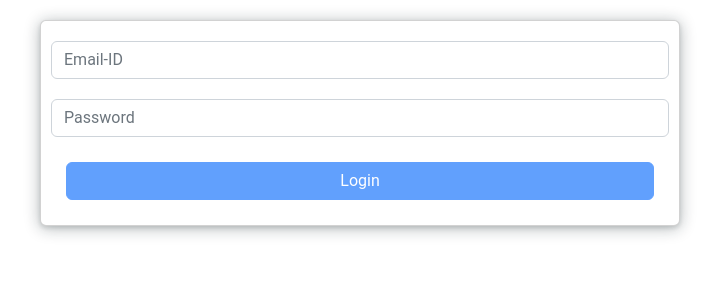
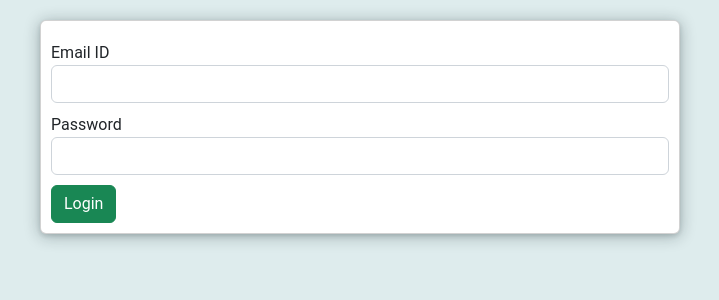
Before and after one commit to codingscenes/react-app, a React (Create React App) app: page / in a window 1280 px wide. Shown: the top 300 px of the page, without its empty margins (280-999 px from the left). Built offline with nearby package versions, Linux system fonts and the light colour scheme; the HTML template or start-up script is replaced by a standard one.

Commit message:
..............

```diff
--- a/src/App.js
+++ b/src/App.js
@@ -1,32 +1,56 @@
+/* eslint-disable no-unused-vars */
 /* eslint-disable react-hooks/exhaustive-deps */
-import React, { useEffect, useState } from 'react';
-import Login from './components/Login';
-
-import Main from './components/Main';
+import React, { useState } from 'react';
+import Input from './UI/Input';
 
 const App = () => {
-  const [isLoggedIn, setIsLoggedIn] = useState(false);
+  const [email, setEmail] = useState('');
+  const [password, setPassword] = useState('');
+  const [invalidEmail, setInvalidEmail] = useState(false);
+  const [invalidPassword, setInvalidPassword] = useState(false);
 
-  useEffect(() => {
-    if (localStorage.getItem('isLoggedIn')) {
-      setIsLoggedIn(true);
+  const submitHandler = (event) => {
+    event.preventDefault();
+    if (!email) {
+      setInvalidEmail(true);
+    } else if (!password) {
+      setInvalidPassword(true);
+    } else {
+      console.log('Form is ready to  submit');
     }
-  }, []);
-
-  const loginHandler = () => {
-    localStorage.setItem('isLoggedIn', 1);
-    setIsLoggedIn(true);
   };
-
-  const logoutHandler = () => {
-    setIsLoggedIn(false);
-    localStorage.removeItem('isLoggedIn');
+  const changeHandler = (event) => {
+    const inputName = event.target.name;
+    const value = event.target.value;
+    if (inputName === 'email') setEmail(value);
+    if (inputName === 'password') setPassword(value);
   };
 
   return (
     <div className='main'>
-      {!isLoggedIn && <Login onLogin={loginHandler} />}
-      {isLoggedIn && <Main LoggedOut={logoutHandler} />}
+      <div className='card'>
+        <form onSubmit={submitHandler}>
+          <Input
+            type={'text'}
+            name={'email'}
+            value={email}
+            label={'Email ID'}
+            invalid={invalidEmail}
+            onInputChange={changeHandler}
+          />
+          <Input
+            type={'password'}
+            name={'password'}
+            value={password}
+            label={'Password'}
+            invalid={invalidEmail}
+            onInputChange={changeHandler}
+          />
+          <button className='btn btn-success' type='submit'>
+            Login
+          </button>
+        </form>
+      </div>
     </div>
   );
 };
--- /dev/null
+++ b/src/UI/Input.js
@@ -0,0 +1,19 @@
+import React from 'react';
+
+const Input = (props) => {
+  return (
+    <div className='form-group'>
+      <label htmlFor={props.label}>{props.label}</label>
+      <input
+        type={props.type}
+        name={props.name}
+        value={props.value}
+        className={`form-control ${props.invalid && 'invalid'} `}
+        onChange={props.onInputChange}
+        autoComplete={'off'}
+      />
+    </div>
+  );
+};
+
+export default Input;
--- a/src/components/Login.js
+++ /dev/null
@@ -1,108 +0,0 @@
-import React, { useReducer } from 'react';
-
-const EMAIL_ID = 'EMAIL_ID';
-const EMAIL_PASSWORD = 'PASSWORD';
-
-const initialLoginState = {
-  email: '',
-  isEmailValid: true,
-  password: '',
-  isPasswordValid: true,
-  isFormValid: false,
-};
-
-const loginReducerFn = (state, { type, payload }) => {
-  switch (type) {
-    case EMAIL_ID:
-      return {
-        ...state,
-        email: payload,
-        isEmailInValid: state.email.length && !payload.includes('@'),
-        isPasswordInValid: state.password && state.password.length < 6,
-        isFormValid: state.isEmailValid && state.isPasswordValid,
-      };
-
-    case EMAIL_PASSWORD:
-      return {
-        ...state,
-        password: payload,
-        isEmailInValid: state.email.length && !state.email.includes('@'),
-        isPasswordInValid: state.password && payload.length < 6,
-        isFormValid: state.isEmailValid && state.isPasswordValid,
-      };
-
-    default:
-      return state;
-  }
-};
-
-const Login = (props) => {
-  const [loginState, dispatchLoginAction] = useReducer(
-    loginReducerFn,
-    initialLoginState
-  );
-
-  const inputHandler = (event) => {
-    const nameAttr = event.target.name;
-    const value = event.target.value;
-    if (nameAttr === 'email') {
-      dispatchLoginAction({ type: EMAIL_ID, payload: value });
-    }
-    if (nameAttr === 'password') {
-      dispatchLoginAction({ type: EMAIL_PASSWORD, payload: value });
-    }
-  };
-
-  const loginHandler = () => {
-    props.onLogin();
-  };
-
-  return (
-    <div className='card'>
-      <div className='form-group'>
-        <input
-          type='text'
-          name='email'
-          autoComplete='off'
-          className='form-control'
-          placeholder='Email-ID'
-          value={loginState.email}
-          onChange={inputHandler}
-        />
-        {loginState.isEmailInValid ? (
-          <span className='error'>Email is invalid</span>
-        ) : (
-          ''
-        )}
-      </div>
-      <div className='form-group'>
-        <input
-          type='password'
-          name='password'
-          className='form-control'
-          placeholder='Password'
-          value={loginState.password}
-          onChange={inputHandler}
-        />
-      </div>
-      {loginState.isPasswordInValid ? (
-        <span className='error'>
-          Password should contain at-least 6 characters
-        </span>
-      ) : (
-        ''
-      )}
-
-      <button
-        type='button'
-        className='btn btn-primary margin15'
-        onClick={loginHandler}
-        disabled={!loginState.isFormValid}
-      >
-        Login
-      </button>
-    </div>
-  );
-};
-
-export default Login;
--- a/src/components/Main.js
+++ /dev/null
@@ -1,14 +0,0 @@
-import React from 'react';
-import NavBar from './NavBar';
-import Welcome from './Welcome';
-
-const Main = ({ LoggedOut }) => {
-  return (
-    <React.Fragment>
-      <NavBar onLogout={LoggedOut} />
-      <Welcome />
-    </React.Fragment>
-  );
-};
-
-export default Main;
--- a/src/components/NavBar.js
+++ /dev/null
@@ -1,25 +0,0 @@
-import React from 'react';
-
-const NavBar = ({ onLogout }) => {
-  return (
-    <nav>
-      <div className='container-fluid navbar_container'>
-        <a class='navbar-brand' href='#logo'>
-          DemoApp
-        </a>
-
-        <div className='' id='navbarNav'>
-          <ul class='navbar-nav'>
-            <li class='nav-item active'>Home</li>
-            <li class='nav-item'>Profile</li>
-            <li class='nav-item' onClick={onLogout}>
-              Logout
-            </li>
-          </ul>
-        </div>
-      </div>
-    </nav>
-  );
-};
-
-export default NavBar;
--- a/src/components/Welcome.js
+++ /dev/null
@@ -1,18 +0,0 @@
-import React from 'react';
-
-const Welcome = ({ onLogout }) => {
-  return (
-    <>
-      <div className='card'>
-        <h3>Today, i brought a new tablet pc 😁</h3>
-        <img
-          src='https://images.unsplash.com/photo-1661961111247-e218f67d1cd2?ixlib=rb-1.2.1&ixid=MnwxMjA3fDF8MHxwaG90by1wYWdlfHx8fGVufDB8fHx8&auto=format&fit=crop&w=1472&q=80'
-          alt=''
-        />
-        <hr />
-      </div>
-    </>
-  );
-};
-
-export default Welcome;
--- a/src/index.css
+++ b/src/index.css
@@ -1,6 +1,7 @@
 body {
   margin: 0;
   font-family: Roboto, sans-serif;
+  background: #deeced;
 }
 .margin15 {
   margin: 15px;
@@ -62,3 +63,8 @@ body {
   color: rgb(3, 3, 255);
   font-weight: bold;
 }
+
+.form-control.invalid {
+  background: linear-gradient(rgb(237, 194, 196) 0%, rgb(237, 194, 196) 100%);
+  border: 1px solid #ffb2b2;
+}
```
Also changed, not shown: src/components/UI/Input.js (deleted, +0 -11 lines).
